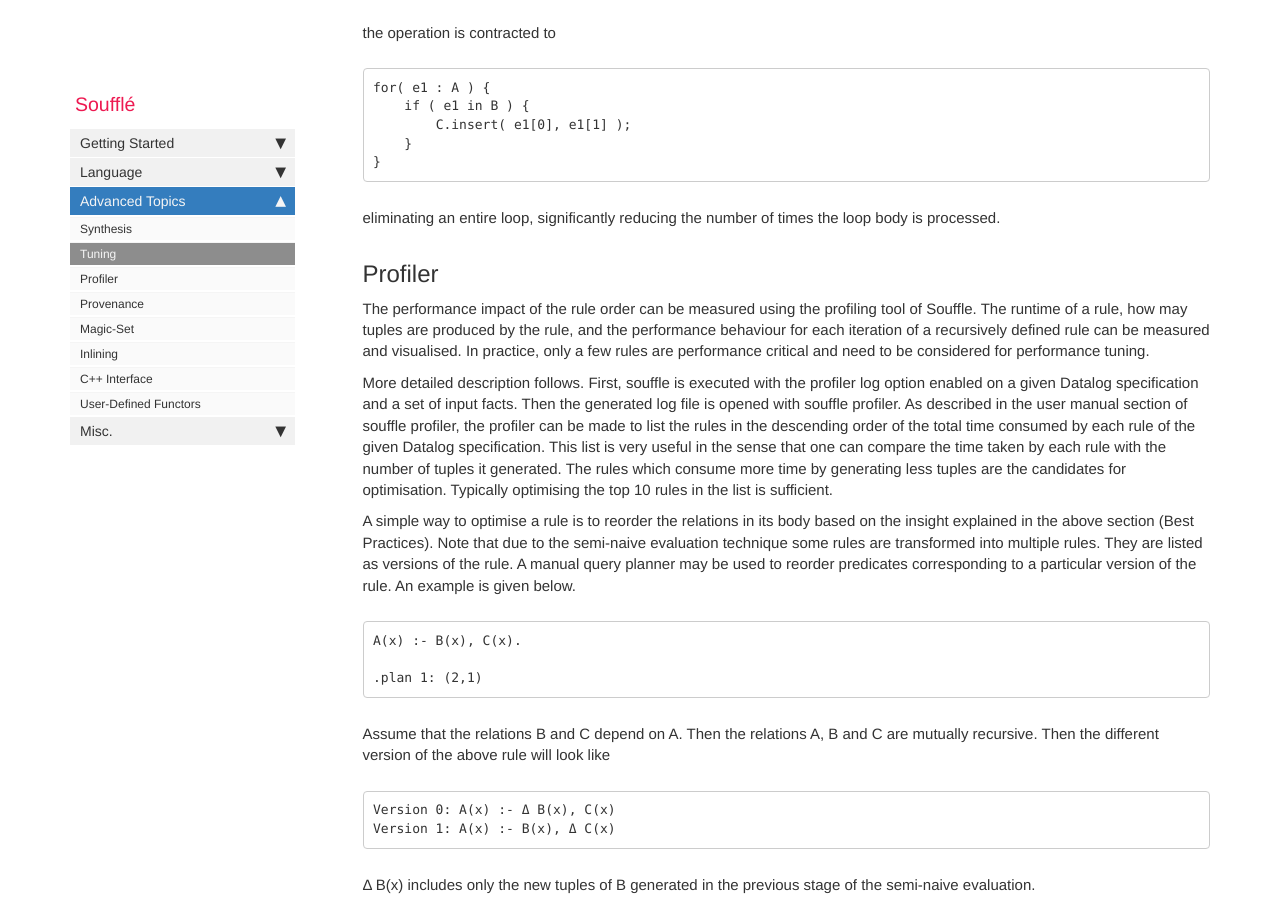
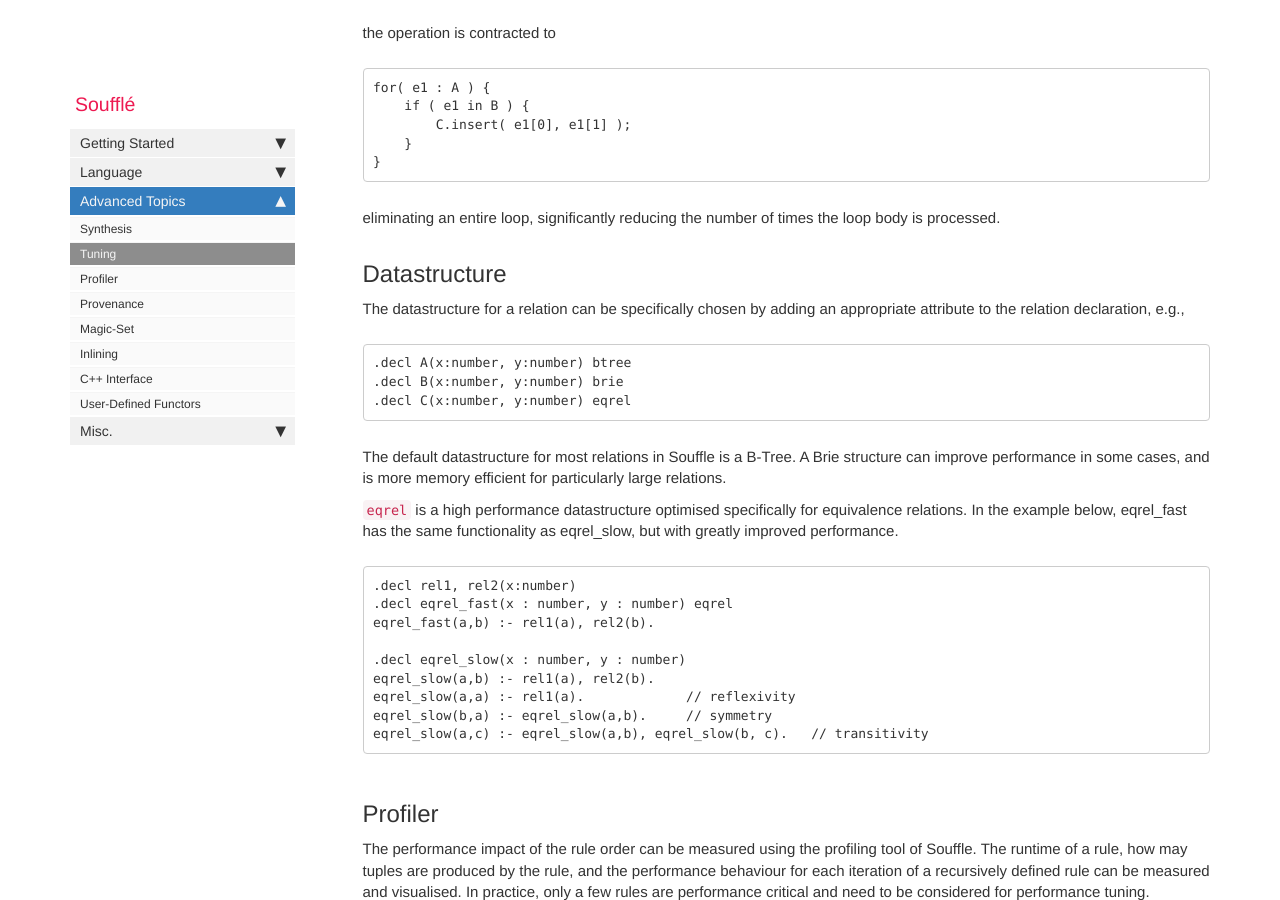
Before and after one commit to souffle-lang/souffle-lang.github.io, a Jekyll site: the page built from pages/docs/tuning.md, in a window 1280 px wide and 900 px high, scrolled down 1206 px. Built offline with Jekyll 4.4.1, drawn with Linux system fonts in a browser that asks for light colours; comment, search, counter and statistics services are not loaded.

Commit message:
Add datastructure choice to the tuning documentation

````diff
--- a/pages/docs/tuning.md
+++ b/pages/docs/tuning.md
@@ -56,6 +56,28 @@ for( e1 : A ) {
 ```
 eliminating an entire loop, significantly reducing the number of times the loop body is processed.
 
+## Datastructure
+The datastructure for a relation can be specifically chosen by adding an appropriate attribute to the relation declaration, e.g.,
+```
+.decl A(x:number, y:number) btree
+.decl B(x:number, y:number) brie
+.decl C(x:number, y:number) eqrel
+```
+The default datastructure for most relations in Souffle is a B-Tree. A Brie structure can improve performance in some cases, and is more memory efficient for particularly large relations.
+
+`eqrel` is a high performance datastructure optimised specifically for equivalence relations. In the example below, eqrel_fast has the same functionality as eqrel_slow, but with greatly improved performance.
+```
+.decl rel1, rel2(x:number)
+.decl eqrel_fast(x : number, y : number) eqrel
+eqrel_fast(a,b) :- rel1(a), rel2(b).
+
+.decl eqrel_slow(x : number, y : number)
+eqrel_slow(a,b) :- rel1(a), rel2(b).
+eqrel_slow(a,a) :- rel1(a).             // reflexivity
+eqrel_slow(b,a) :- eqrel_slow(a,b).     // symmetry
+eqrel_slow(a,c) :- eqrel_slow(a,b), eqrel_slow(b, c).   // transitivity
+```
+
 ## Profiler
 
 The performance impact of the rule order can be measured using the profiling tool of Souffle. The runtime of a rule, how may tuples are produced by the rule, and the performance behaviour for each iteration of a recursively defined rule can be measured and visualised. In practice, only a few rules are performance critical and need to be considered for performance tuning.
````
